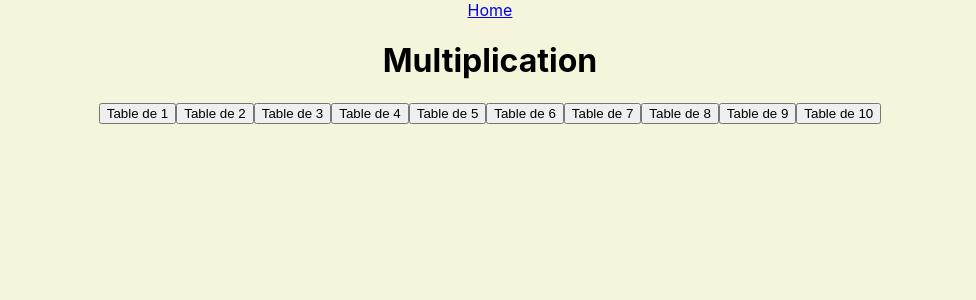
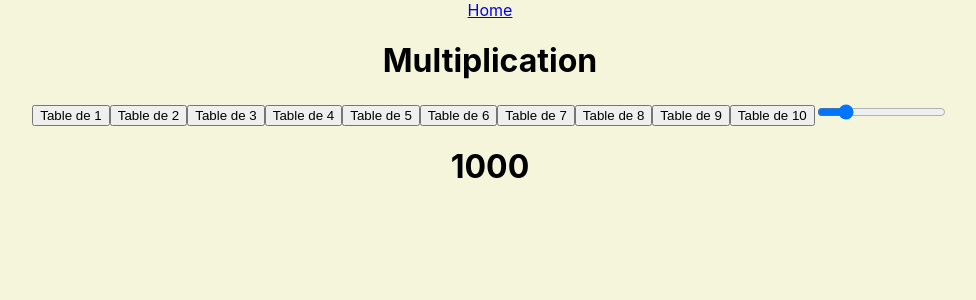
Before and after one commit to enztexier/GM, a React (Create React App) app: page /multiplication in a window 1280 px wide. Shown: the top 300 px of the page, without its empty margins (150-1126 px from the left). Built offline with nearby package versions, Linux system fonts and the light colour scheme.

Commit message:
setInterval

```diff
--- a/src/Multiplication.js
+++ b/src/Multiplication.js
@@ -6,12 +6,19 @@ const Multiplication = () => {
     const tableIndicative = [1, 2, 3, 4, 5, 6, 7, 8, 9, 10];
 
     const [tableHistory, setTableHistory] = useState([]);
+    const [time, setTime] = useState(1000);
 
     let randomNumber = (max) => {
         return Math.floor(Math.random() * max);
       }
 
+
+
+
     const Tb = (val) => {
+
+        setInterval(() => {
+
             console.log(val);
             let a = randomNumber(11);
             if (a === 0){
@@ -25,6 +32,10 @@ const Multiplication = () => {
                 let display = <p>{b} * {a} = {result}</p>;
                 setTableHistory(display);
             }
+
+        }, time);
+
+
     }
 
     return (
@@ -32,6 +43,8 @@ const Multiplication = () => {
             <Link to="/">Home</Link>
             <h1>Multiplication</h1>
             {tableIndicative.map(val => <button key={val} onClick={() => Tb(val)}>Table de {val}</button> )}
+            <input type="range" min="100" max="5000" value={time} onChange={(e)=>setTime(e.target.value)}></input>
+            <h1>{time}</h1>
 
             <br></br>
             {tableHistory}
```
Also changed, not shown: src/Calcul.js (line endings or trailing spaces). Lines whose indentation alone changed are shown as unchanged.
